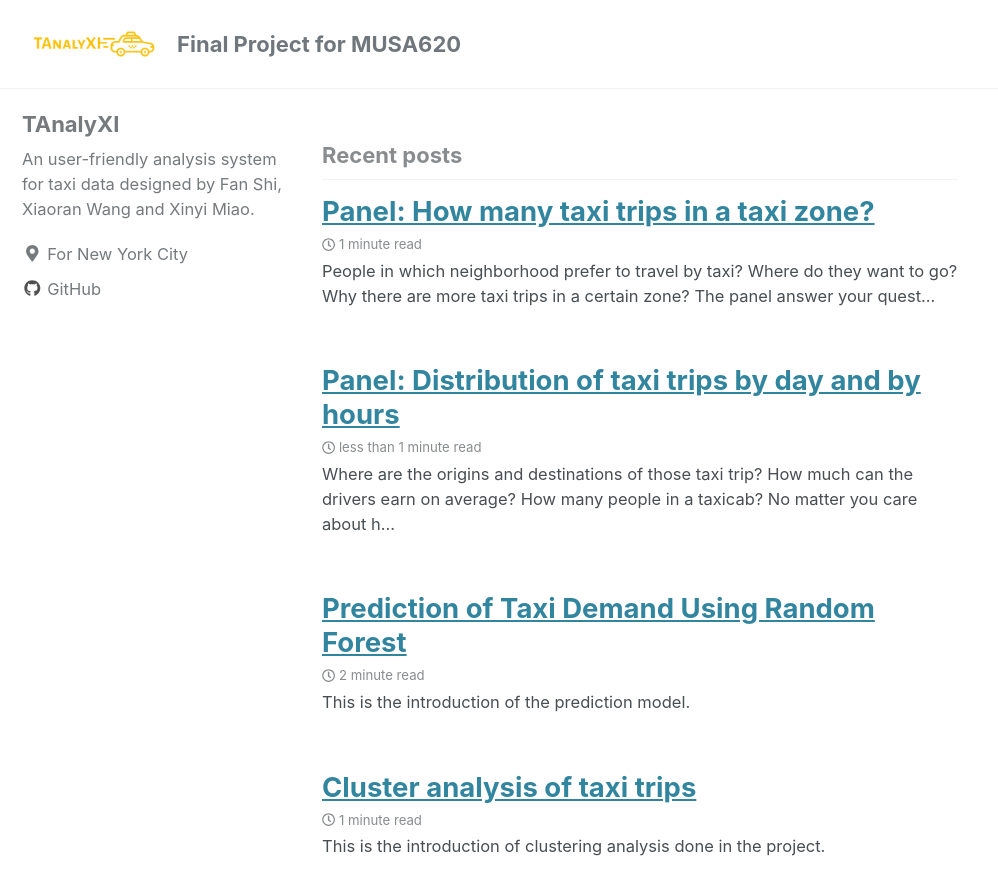
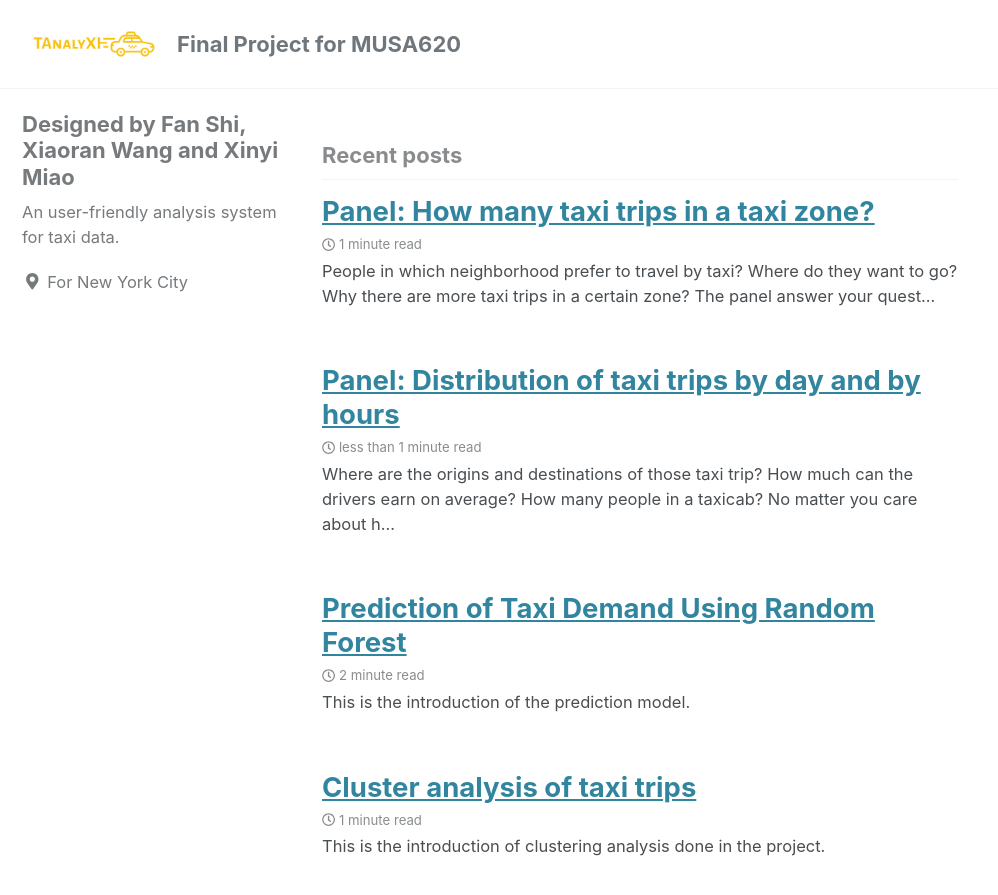
Before and after one commit to XinyiMsumyee/my-pages-starter, a Jekyll site: the page built from index.html, in a window 1280 px wide and 900 px high. Shown: the top 895 px of the window, without its empty margins (0-998 px from the left). Built offline with Jekyll 4.4.1, drawn with Linux system fonts in a browser that asks for light colours; cached includes are drawn as plain includes; nearby versions of some CDN libraries; a script that is not in the unit is left out; the list of posts is cut into pages by our own code.

Commit message:
update name

```diff
--- a/_config.yml
+++ b/_config.yml
@@ -105,9 +105,9 @@ analytics:
 
 # Site Author
 author:
-  name: "TAnalyXI"
+  name: "Designed by Fan Shi, Xiaoran Wang and Xinyi Miao"
   avatar: # path of avatar image, e.g. "/assets/images/bio-photo.jpg"
-  bio: "An user-friendly analysis system for taxi data designed by Fan Shi, Xiaoran Wang and Xinyi Miao."
+  bio: "An user-friendly analysis system for taxi data."
   location: "For New York City"
   email:
   links:
@@ -125,7 +125,7 @@ author:
       # url: "https://facebook.com/"
     - label: "GitHub"
       icon: "fab fa-fw fa-github"
-      url: "https://github.com/"
+      url: #"https://github.com/"
     - label: "Instagram"
       icon: "fab fa-fw fa-instagram"
       # url: "https://instagram.com/"
```
